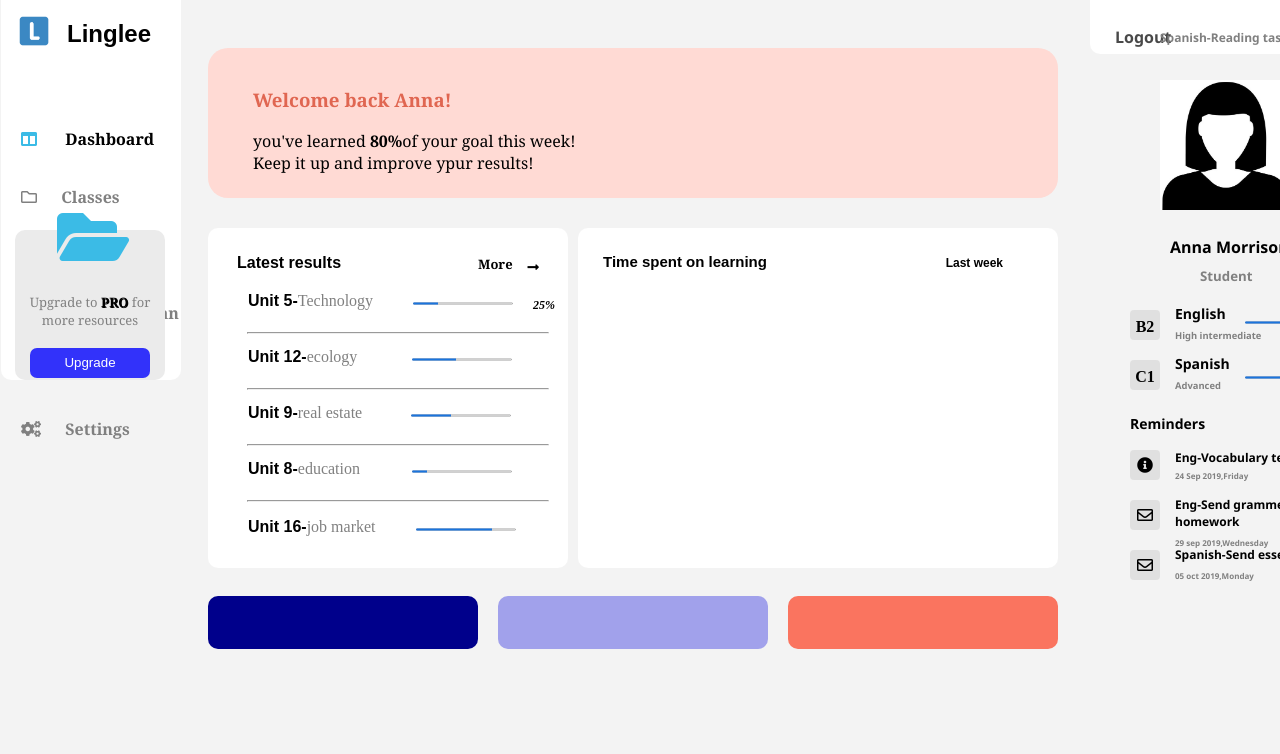
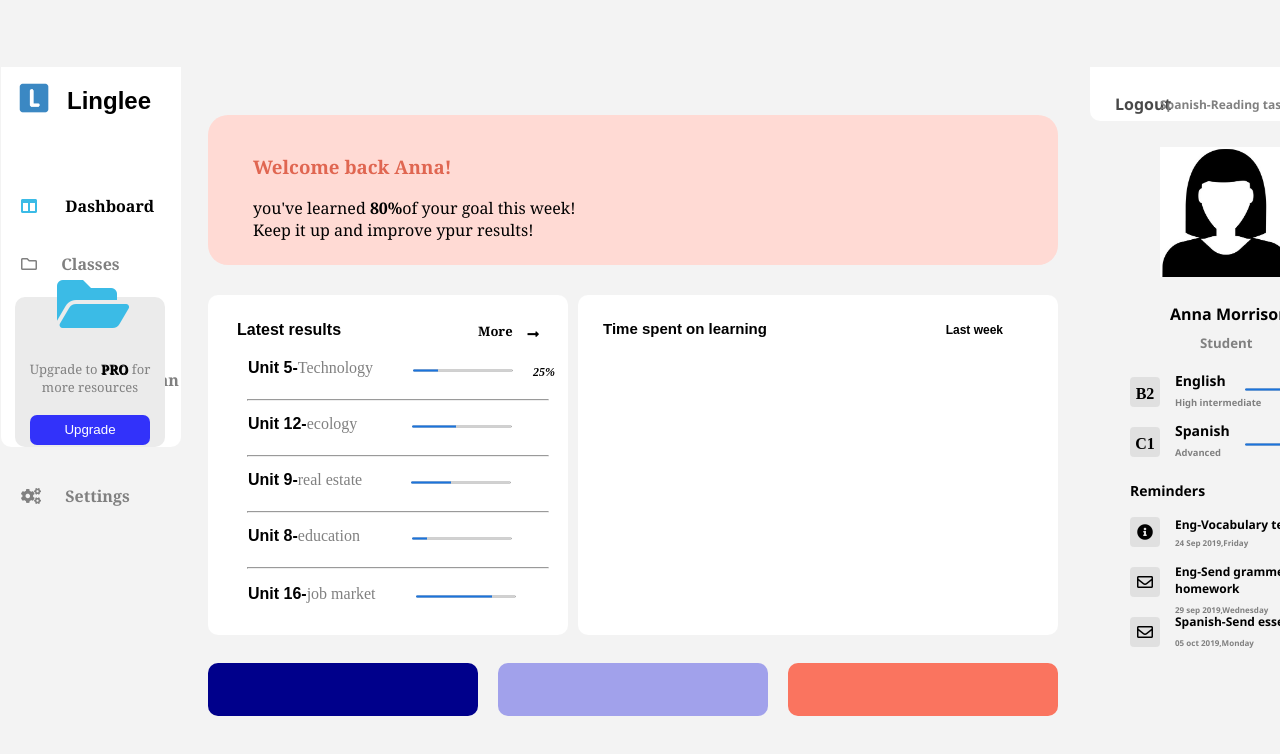
Before and after one commit to shahil77/test, a plain HTML site: page index.html in a window 1280 px wide. Shown: the top 754 px of the page. Drawn offline with Linux system fonts and the light colour scheme; a script that the page names is missing.

Commit message:
Update website1.css

```diff
--- a/website1.css
+++ b/website1.css
@@ -1,3 +1,9 @@
+ html{
+    display: flex;
+    flex-flow: row nowrap;
+    align-items: center;
+
+}
 body{
     background-color:rgb(243, 243, 243);
     width: 1000px;
```
